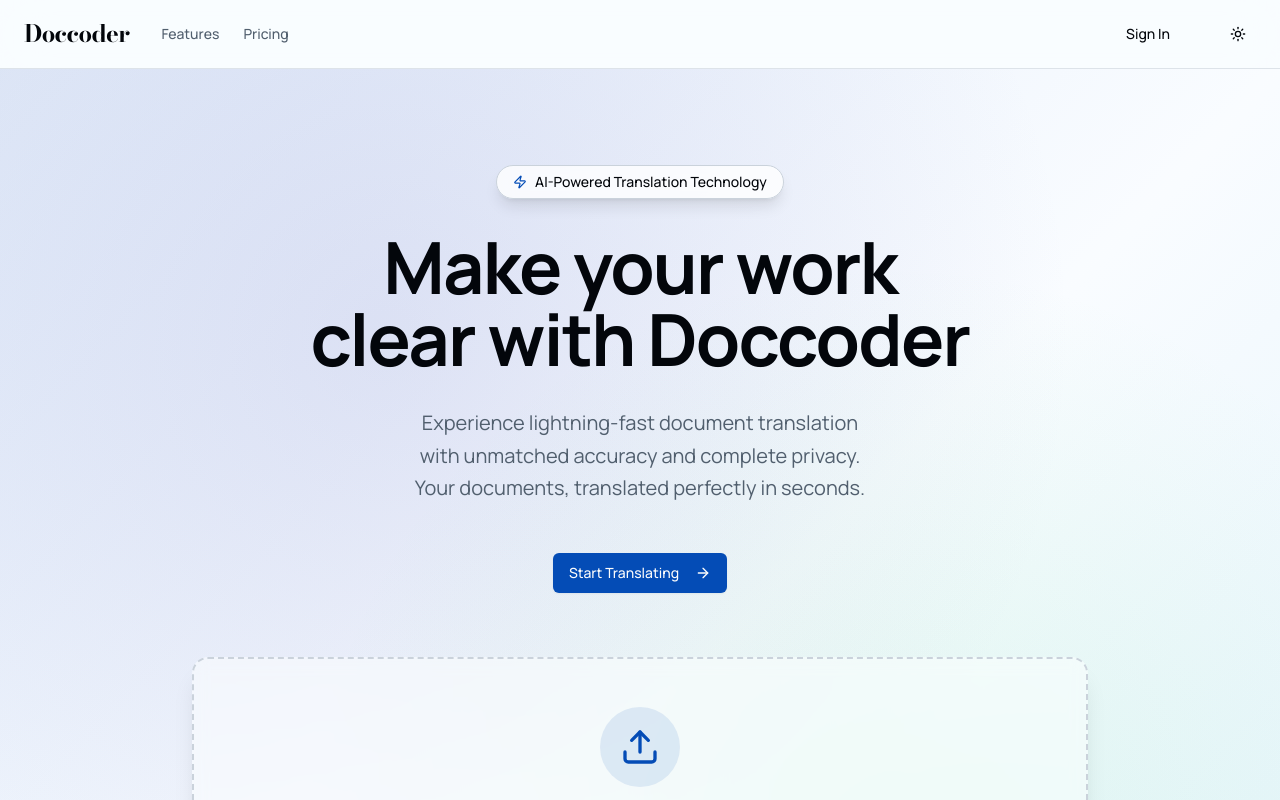
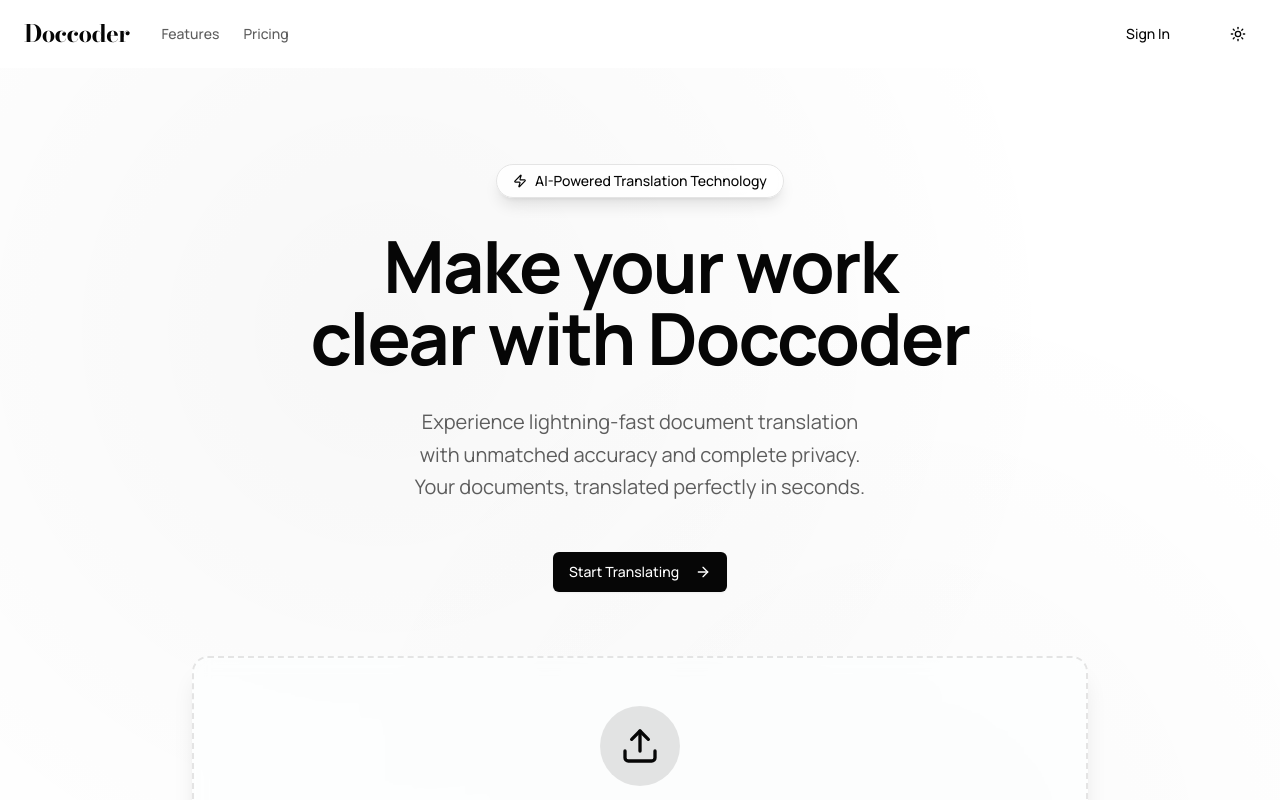
Before and after one commit to anshghone44-dotcom/Doccoder--AI-Document-Translator-App, a Next.js app: page / in a window 1280 px wide. Shown: the top 800 px of the page. Built offline with nearby package versions, Linux system fonts and the light colour scheme.

Commit message:
Remove blue color scheme and make navigation header transparent

```diff
--- a/app/globals.css
+++ b/app/globals.css
@@ -4,74 +4,74 @@
 @custom-variant dark (&:is(.dark *));
 
 :root {
-  --background: oklch(0.99 0.005 250);
-  --foreground: oklch(0.12 0.015 250);
+  --background: oklch(1 0 0);
+  --foreground: oklch(0.12 0 0);
   --card: oklch(1 0 0);
-  --card-foreground: oklch(0.12 0.015 250);
+  --card-foreground: oklch(0.12 0 0);
   --popover: oklch(1 0 0);
-  --popover-foreground: oklch(0.12 0.015 250);
-  --primary: oklch(0.45 0.18 260);
-  --primary-foreground: oklch(0.99 0 0);
-  --secondary: oklch(0.90 0.02 260);
-  --secondary-foreground: oklch(0.12 0.015 250);
-  --muted: oklch(0.95 0.01 250);
-  --muted-foreground: oklch(0.48 0.03 250);
-  --accent: oklch(0.55 0.20 220);
-  --accent-foreground: oklch(0.99 0 0);
+  --popover-foreground: oklch(0.12 0 0);
+  --primary: oklch(0.12 0 0);
+  --primary-foreground: oklch(1 0 0);
+  --secondary: oklch(0.95 0 0);
+  --secondary-foreground: oklch(0.12 0 0);
+  --muted: oklch(0.97 0 0);
+  --muted-foreground: oklch(0.48 0 0);
+  --accent: oklch(0.95 0 0);
+  --accent-foreground: oklch(0.12 0 0);
   --destructive: oklch(0.55 0.22 25);
-  --destructive-foreground: oklch(0.99 0 0);
-  --border: oklch(0.86 0.015 250);
-  --input: oklch(0.95 0.01 250);
-  --ring: oklch(0.45 0.18 260);
-  --chart-1: oklch(0.45 0.18 260);
-  --chart-2: oklch(0.55 0.20 220);
-  --chart-3: oklch(0.50 0.15 200);
-  --chart-4: oklch(0.45 0.12 240);
-  --chart-5: oklch(0.60 0.12 180);
+  --destructive-foreground: oklch(1 0 0);
+  --border: oklch(0.92 0 0);
+  --input: oklch(0.92 0 0);
+  --ring: oklch(0.12 0 0);
+  --chart-1: oklch(0.12 0 0);
+  --chart-2: oklch(0.3 0 0);
+  --chart-3: oklch(0.5 0 0);
+  --chart-4: oklch(0.7 0 0);
+  --chart-5: oklch(0.9 0 0);
   --radius: 0.5rem;
-  --sidebar: oklch(0.98 0 0);
+  --sidebar: oklch(1 0 0);
   --sidebar-foreground: oklch(0.15 0 0);
-  --sidebar-primary: oklch(0.55 0.15 260);
-  --sidebar-primary-foreground: oklch(0.98 0 0);
-  --sidebar-accent: oklch(0.95 0.02 260);
+  --sidebar-primary: oklch(0.12 0 0);
+  --sidebar-primary-foreground: oklch(1 0 0);
+  --sidebar-accent: oklch(0.97 0 0);
   --sidebar-accent-foreground: oklch(0.15 0 0);
-  --sidebar-border: oklch(0.9 0 0);
-  --sidebar-ring: oklch(0.55 0.15 260);
+  --sidebar-border: oklch(0.92 0 0);
+  --sidebar-ring: oklch(0.12 0 0);
 }
 
 .dark {
-  --background: oklch(0.10 0.015 250);
-  --foreground: oklch(0.96 0.008 250);
-  --card: oklch(0.14 0.02 250);
-  --card-foreground: oklch(0.96 0.008 250);
-  --popover: oklch(0.14 0.02 250);
-  --popover-foreground: oklch(0.96 0.008 250);
-  --primary: oklch(0.70 0.22 260);
-  --primary-foreground: oklch(0.10 0.015 250);
-  --secondary: oklch(0.22 0.03 250);
-  --secondary-foreground: oklch(0.96 0.008 250);
-  --muted: oklch(0.24 0.025 250);
-  --muted-foreground: oklch(0.65 0.03 250);
-  --accent: oklch(0.75 0.24 220);
-  --accent-foreground: oklch(0.10 0.015 250);
+  --background: oklch(0.10 0 0);
+  --foreground: oklch(1 0 0);
+  --card: oklch(0.14 0 0);
+  --card-foreground: oklch(1 0 0);
+  --popover: oklch(0.14 0 0);
+  --popover-foreground: oklch(1 0 0);
+  --primary: oklch(1 0 0);
+  --primary-foreground: oklch(0.10 0 0);
+  --secondary: oklch(0.22 0 0);
+  --secondary-foreground: oklch(1 0 0);
+  --muted: oklch(0.24 0 0);
+  --muted-foreground: oklch(0.65 0 0);
+  --accent: oklch(0.22 0 0);
+  --accent-foreground: oklch(1 0 0);
   --destructive: oklch(0.62 0.22 25);
-  --destructive-foreground: oklch(0.96 0.008 250);
-  --border: oklch(0.24 0.025 250);
-  --input: oklch(0.22 0.03 250);
-  --ring: oklch(0.70 0.22 260);
-  --chart-1: oklch(0.70 0.22 260);
-  --chart-2: oklch(0.75 0.24 220);
-  --chart-3: oklch(0.78 0.18 200);
-  --chart-4: oklch(0.72 0.15 240);
-  --chart-5: oklch(0.82 0.12 180);
+  --destructive-foreground: oklch(1 0 0);
+  --border: oklch(0.24 0 0);
+  --input: oklch(0.24 0 0);
+  --ring: oklch(1 0 0);
+  --chart-1: oklch(1 0 0);
+  --chart-2: oklch(0.8 0 0);
+  --chart-3: oklch(0.6 0 0);
+  --chart-4: oklch(0.4 0 0);
+  --chart-5: oklch(0.2 0 0);
   --sidebar: oklch(0.15 0 0);
-  --sidebar-foreground: oklch(0.95 0 0);
-  --sidebar-primary: oklch(0.7 0.15 260);
+  --sidebar-foreground: oklch(1 0 0);
+  --sidebar-primary: oklch(1 0 0);
   --sidebar-primary-foreground: oklch(0.12 0 0);
-  --sidebar-accent: oklch(0.25 0.02 260);
-  --sidebar-accent-foreground: oklch(0.95 0 0);
+  --sidebar-accent: oklch(0.22 0 0);
+  --sidebar-accent-foreground: oklch(1 0 0);
   --sidebar-border: oklch(0.25 0 0);
-  --sidebar-ring: oklch(0.7 0.15 260);
+  --sidebar-ring: oklch(1 0 0);
 }
 
 @theme inline {
--- a/app/page.tsx
+++ b/app/page.tsx
@@ -12,7 +12,7 @@ export default function Home() {
 
   return (
     <main className="min-h-screen bg-background">
-      <header className="sticky top-0 z-50 border-b border-border/60 bg-background/80 backdrop-blur-xl">
+      <header className="sticky top-0 z-50 transition-all duration-300">
         <div className="mx-auto flex max-w-7xl items-center justify-between px-6 py-4">
           <div className="flex items-center gap-8">
             <Link href="/" className="flex items-center gap-2">
@@ -44,12 +44,12 @@ export default function Home() {
               <Button
                 variant="ghost"
                 size="sm"
-                className="hidden md:inline-flex items-center gap-2 transition-all duration-300 hover:bg-primary hover:text-primary-foreground group"
+                className="hidden md:inline-flex items-center gap-2 transition-all duration-300 hover:bg-foreground hover:text-background group"
                 onMouseEnter={() => setHoveredButton("signin")}
                 onMouseLeave={() => setHoveredButton(null)}
               >
                 Sign In
-                <Star className={`h-3 w-3 transition-colors ${hoveredButton === "signin" ? "fill-current" : "text-transparent"}`} />
+                <Star className={`h-3 w-3 transition-colors ${hoveredButton === "signin" ? "fill-current text-white dark:text-black" : "text-transparent"}`} />
               </Button>
             </Link>
             <ThemeToggle />
@@ -58,9 +58,9 @@ export default function Home() {
       </header>
 
       <section className="relative overflow-hidden">
-        <div className="absolute inset-0 bg-gradient-to-br from-primary/10 via-background to-accent/10" />
-        <div className="absolute inset-0 bg-[radial-gradient(circle_at_30%_20%,rgba(120,119,198,0.15),transparent_50%)]" />
-        <div className="absolute inset-0 bg-[radial-gradient(circle_at_70%_60%,rgba(74,222,128,0.1),transparent_50%)]" />
+        <div className="absolute inset-0 bg-background" />
+        <div className="absolute inset-0 bg-[radial-gradient(circle_at_30%_20%,rgba(0,0,0,0.03),transparent_50%)]" />
+        <div className="absolute inset-0 bg-[radial-gradient(circle_at_70%_60%,rgba(0,0,0,0.02),transparent_50%)]" />
 
         <div className="relative mx-auto max-w-7xl px-6 py-16 md:py-24">
           <div className="mx-auto max-w-4xl text-center space-y-8 mb-16">
```
